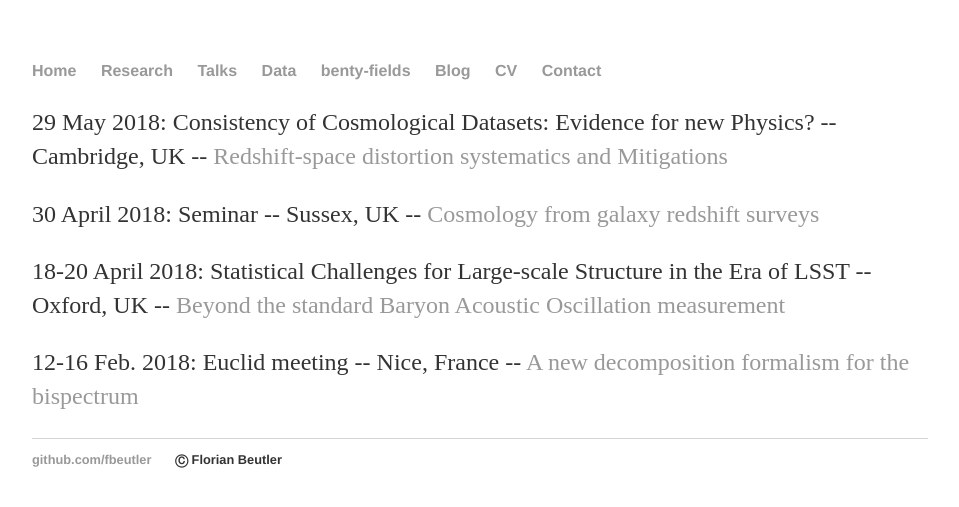
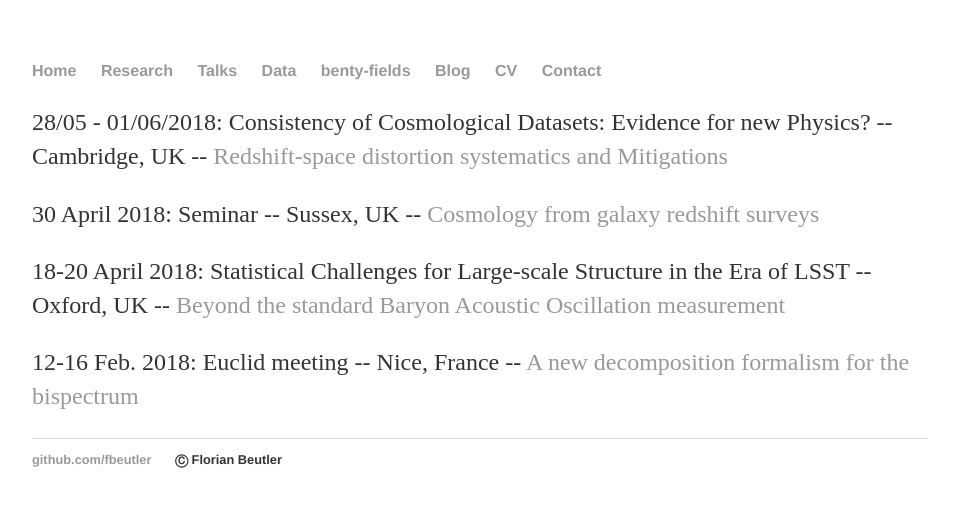
Before and after one commit to fbeutler/fbeutler.github.io, a Jekyll site: the page built from talks/talks.html, in a window 1280 px wide. Shown: the top 507 px of the page, without its empty margins (160-1119 px from the left). Built offline with Jekyll 4.4.1, drawn with Linux system fonts in a browser that asks for light colours.

Commit message:
Update talks.html

```diff
--- a/talks/talks.html
+++ b/talks/talks.html
@@ -5,7 +5,7 @@
 
 <div id="talks">
   <p>
-    29 May 2018: Consistency of Cosmological Datasets: Evidence for new Physics? -- Cambridge, UK -- <a href='/static/Cambridge_2018.pdf' target="_blank">Redshift-space distortion systematics and Mitigations</a>
+    28/05 - 01/06/2018: Consistency of Cosmological Datasets: Evidence for new Physics? -- Cambridge, UK -- <a href='/static/Cambridge_2018.pdf' target="_blank">Redshift-space distortion systematics and Mitigations</a>
   </p>
   <p>
     30 April 2018: Seminar -- Sussex, UK -- <a href='/static/Sussex_seminar_2018.pdf' target="_blank">Cosmology from galaxy redshift surveys</a>
```
